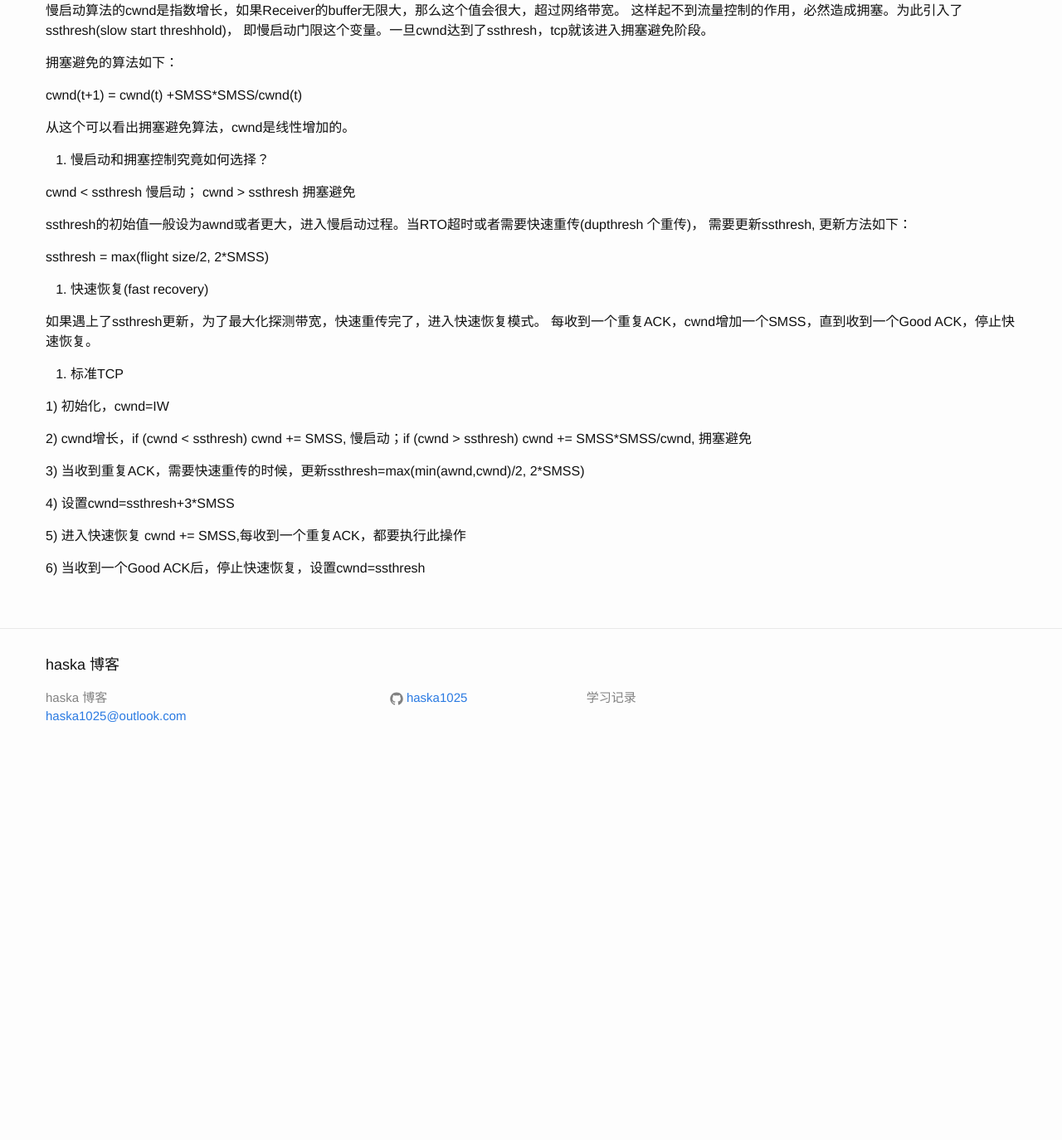
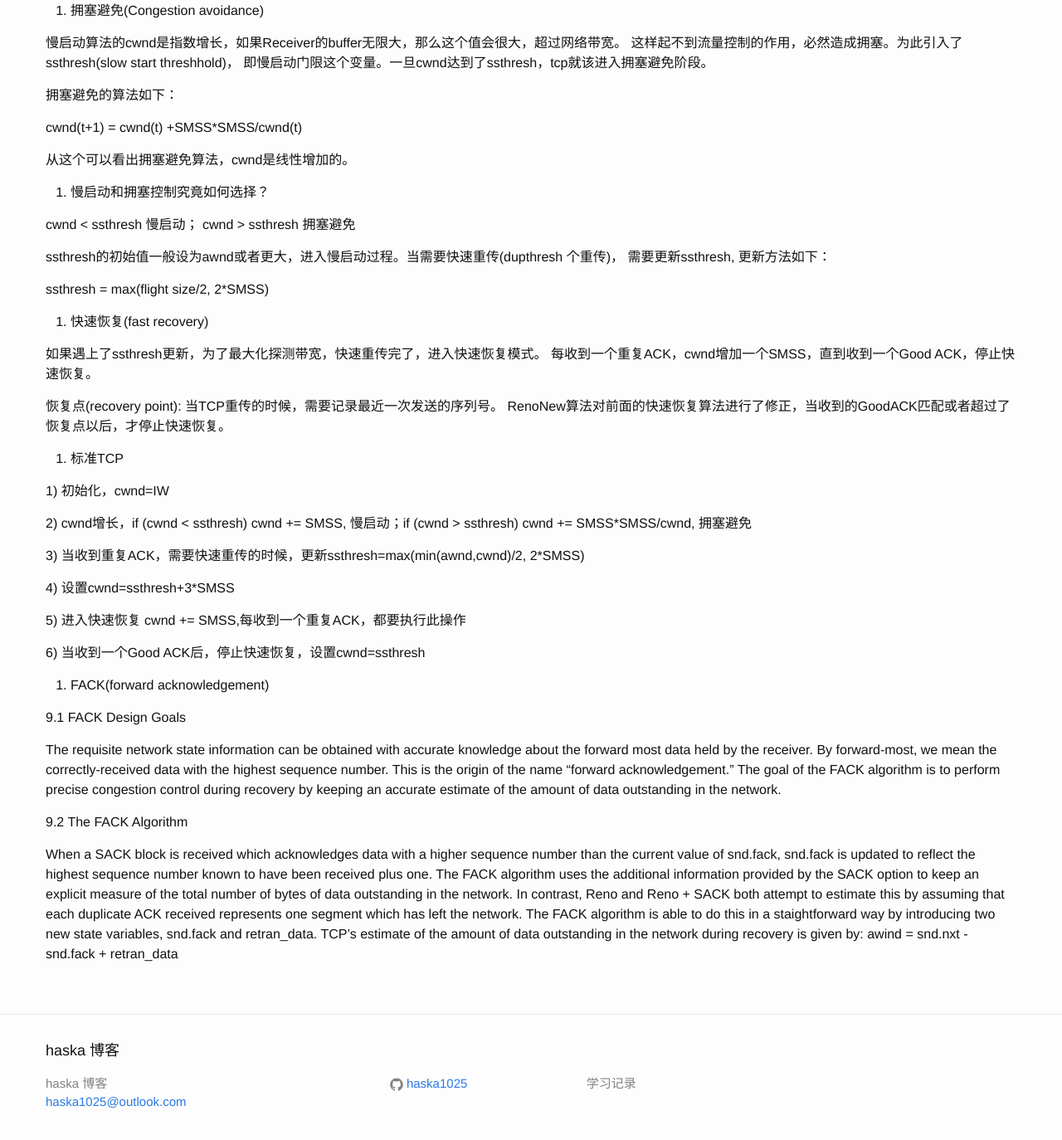
Before and after one commit to haska1025/haska1025.github.io, a Jekyll site: the page built from tcp_study.md, in a window 1280 px wide and 1400 px high, scrolled down 4950 px. Shown: the top 1374 px of the window at 83% size. Built offline with Jekyll 4.4.1, drawn with Linux system fonts in a browser that asks for light colours; before the commit the page ends 5885 px from its top, so only the background shows below that.

Commit message:
Add new changes

```diff
--- a/tcp_study.md
+++ b/tcp_study.md
@@ -253,6 +253,8 @@ N是当Sender收到Good ACK后之前处于sent unack状态的data被ACK的字节
 如果不丢包，理想情况下会变成，8,16...，第k轮发送后，cwnd=2^k, 所以慢启动过程cwnd增长是指数单调递增的，
 慢启动并不慢。
 
+当连接初始化或者RTO超时，进入慢启动。
+
 5. 拥塞避免(Congestion avoidance)
 
 慢启动算法的cwnd是指数增长，如果Receiver的buffer无限大，那么这个值会很大，超过网络带宽。
@@ -270,7 +272,7 @@ cwnd(t+1) = cwnd(t) +SMSS*SMSS/cwnd(t)
 cwnd < ssthresh 慢启动；
 cwnd > ssthresh 拥塞避免
 
-ssthresh的初始值一般设为awnd或者更大，进入慢启动过程。当RTO超时或者需要快速重传(dupthresh 个重传)，
+ssthresh的初始值一般设为awnd或者更大，进入慢启动过程。当需要快速重传(dupthresh 个重传)，
 需要更新ssthresh, 更新方法如下：
 
 ssthresh = max(flight size/2, 2*SMSS)
@@ -279,6 +281,9 @@ ssthresh = max(flight size/2, 2*SMSS)
 
 如果遇上了ssthresh更新，为了最大化探测带宽，快速重传完了，进入快速恢复模式。
 每收到一个重复ACK，cwnd增加一个SMSS，直到收到一个Good ACK，停止快速恢复。
+
+恢复点(recovery point): 当TCP重传的时候，需要记录最近一次发送的序列号。
+RenoNew算法对前面的快速恢复算法进行了修正，当收到的GoodACK匹配或者超过了恢复点以后，才停止快速恢复。
 
 8. 标准TCP
 
@@ -293,3 +298,27 @@ ssthresh = max(flight size/2, 2*SMSS)
 5) 进入快速恢复 cwnd += SMSS,每收到一个重复ACK，都要执行此操作
 
 6) 当收到一个Good ACK后，停止快速恢复，设置cwnd=ssthresh
+
+9. FACK(forward acknowledgement)
+
+9.1 FACK Design Goals
+
+The requisite network state information can be obtained with accurate knowledge about the forward
+most data held by the receiver. By forward-most, we mean the correctly-received data with the highest
+sequence number. This is the origin of the name "forward acknowledgement."
+The goal of the FACK algorithm is to perform precise congestion control during recovery by keeping
+an accurate estimate of the amount of data outstanding in the network.
+
+9.2 The FACK Algorithm
+
+When a SACK block is received which acknowledges data with a higher sequence number than the
+current value of snd.fack, snd.fack is updated to reflect the highest sequence number known to have
+been received plus one.
+The FACK algorithm uses the additional information provided by the SACK option to keep an explicit
+measure of the total number of bytes of data outstanding in the network. In contrast, Reno and
+Reno + SACK both attempt to estimate this by assuming that each duplicate ACK received represents
+one segment which has left the network.
+The FACK algorithm is able to do this in a staightforward way by introducing two new state variables,
+snd.fack and retran_data.
+TCP's estimate of the amount of data outstanding in the network during recovery is given by:
+awind = snd.nxt - snd.fack + retran_data
```
Also changed, not shown: _posts/2016-07-04-linux_kernel_notes.md (+44 -10 lines), _posts/2016-07-04-tcp_sock_struct.md (+20 -19 lines).
